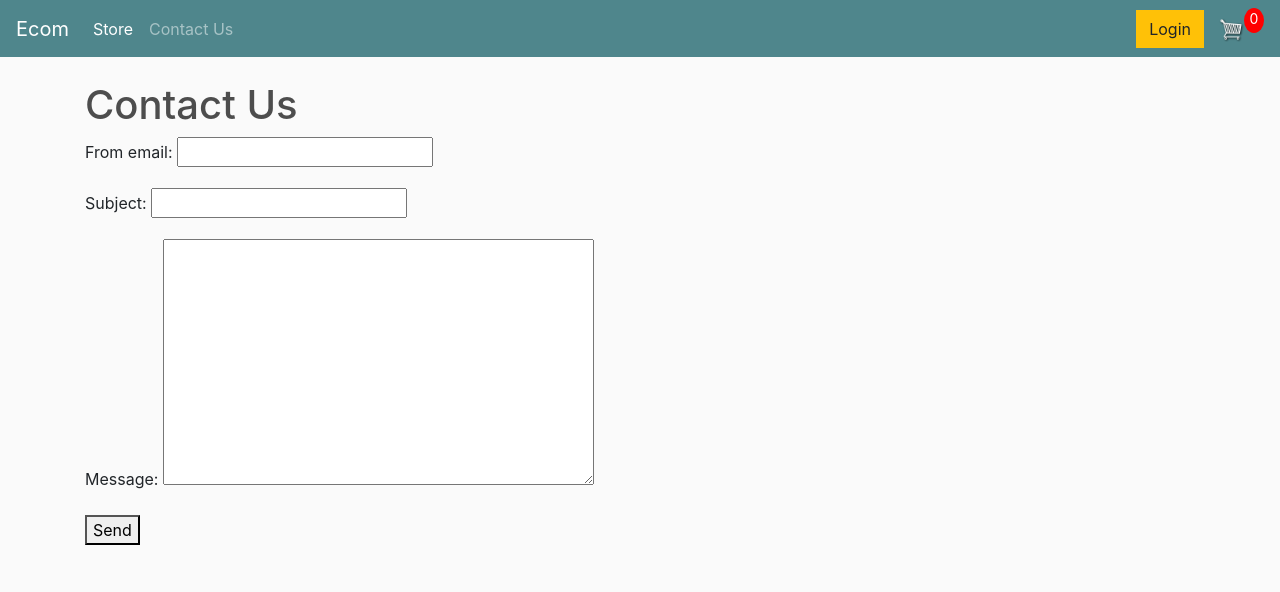
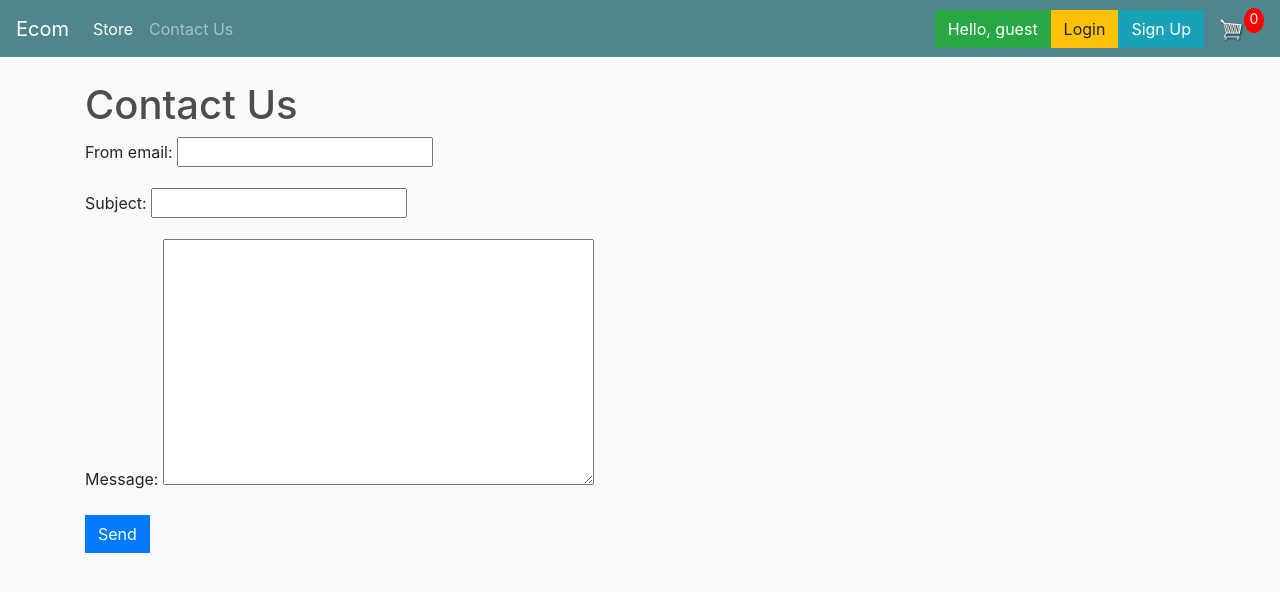
Before and after one commit to dlin99/E-Commerce-Website, a Django app: page /contact/ in a window 1280 px wide. Shown: the top 592 px of the page. Run offline with Django 3.2, Linux system fonts and the light colour scheme.

Commit message:
add login, logout, hello user on main.html

```diff
--- a/sendemail/templates/sendemail/email.html
+++ b/sendemail/templates/sendemail/email.html
@@ -8,7 +8,7 @@
 	    {% csrf_token %}
 	    {{ form.as_p }}
 	    <div class="form-actions">
-	      <button type="submit">Send</button>
+	      <button type="submit" class="btn btn-primary">Send</button>
 	    </div>
 	</form>
 
--- a/store/templates/store/main.html
+++ b/store/templates/store/main.html
@@ -84,7 +84,14 @@
 	    </ul>
 
 	    <div class="form-inline my-2 my-lg-0">
-	    	<a href="#" class="btn btn-warning">Login</a>
+	    	{% if request.user.is_authenticated %}
+				<span class="hello-msg btn btn-success">Hello, {{ request.user }}</span>
+		    	<a href="#" class="btn btn-warning">Logout</a>
+	    	{% else %}
+	    		<span class="hello-msg btn btn-success">Hello, guest</span>
+	    		<a href="#" class="btn btn-warning">Login</a>
+	    		<a href="#" class="btn btn-info">Sign Up</a>
+	    	{% endif %}
 
 	    	<a href="{% url 'cart' %}">
 	    		<img id="cart-icon" src="{% static 'images/cart.png' %}">
```
Also changed, not shown: ecommerce/settings.py (+8 -0 lines).
